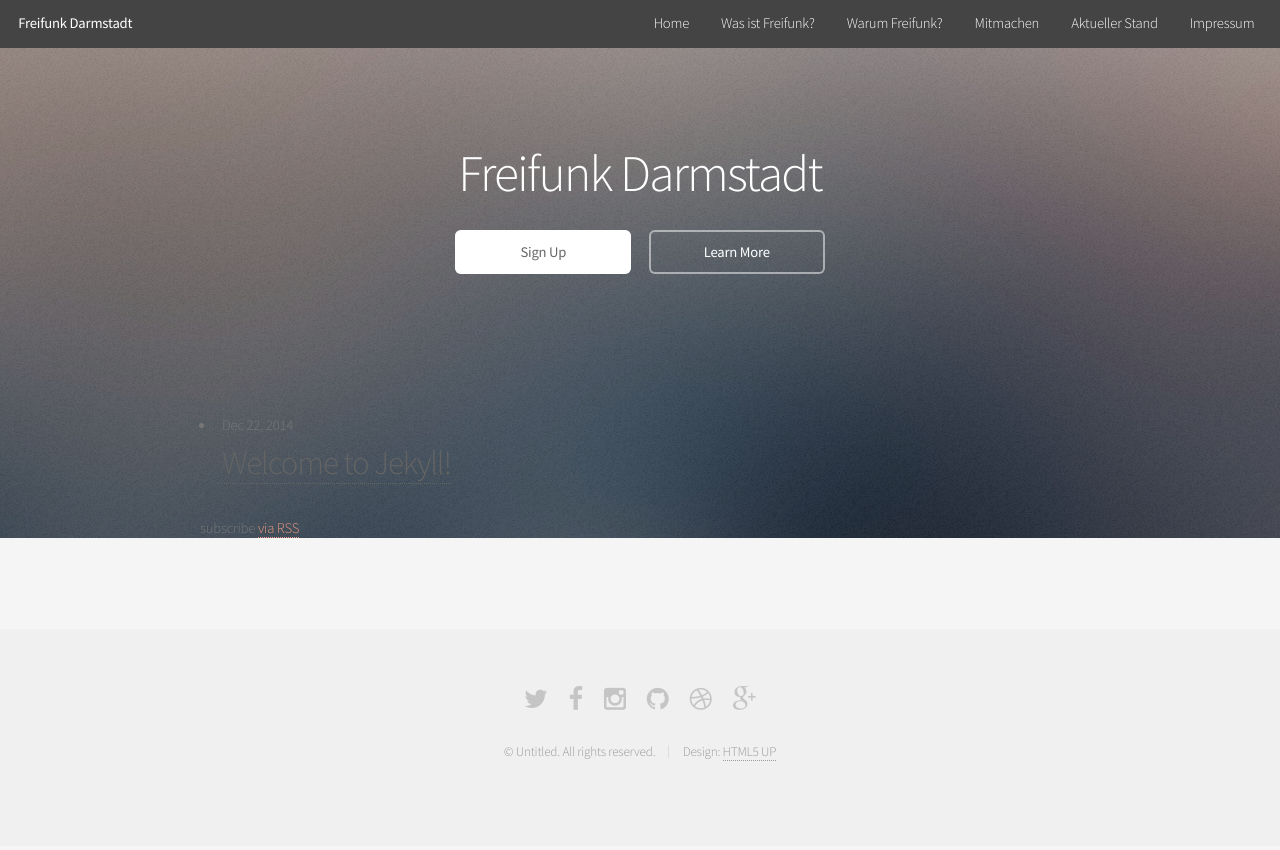
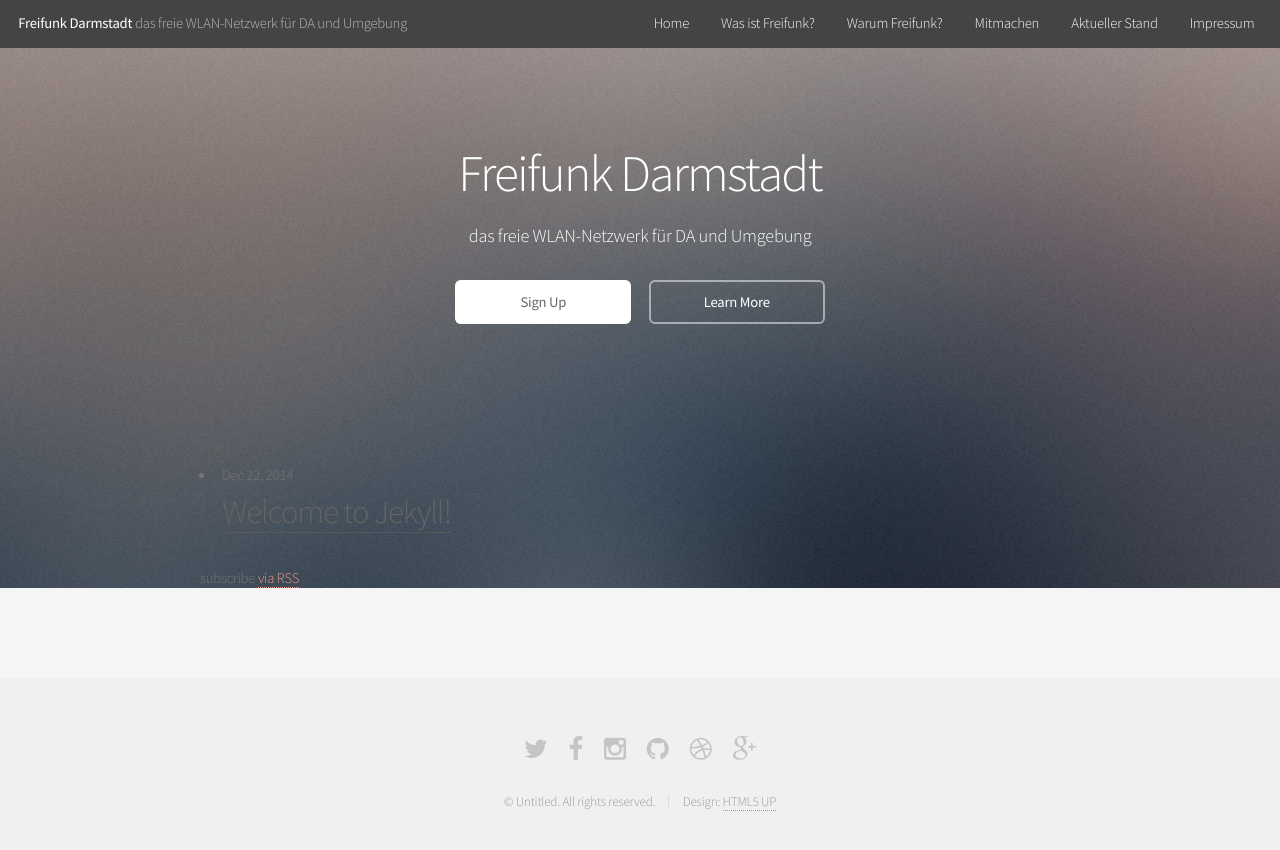
Before and after one commit to mdrenger/darmstadt.freifunk.net, a Jekyll site: the page built from pages/index.html, in a window 1280 px wide. Shown: the top 850 px of the page. Built offline with Jekyll 4.4.1, drawn with Linux system fonts in a browser that asks for light colours.

Commit message:
added a site tagline

```diff
--- a/_config.yml
+++ b/_config.yml
@@ -1,5 +1,6 @@
 # Site settings
 title: Freifunk Darmstadt
+tagline: das freie WLAN-Netzwerk für DA und Umgebung
 email: info@freifunk-darmstadt.de
 description: > # this means to ignore newlines until "baseurl:"
   Write an awesome description for your new site here. You can edit this
```
